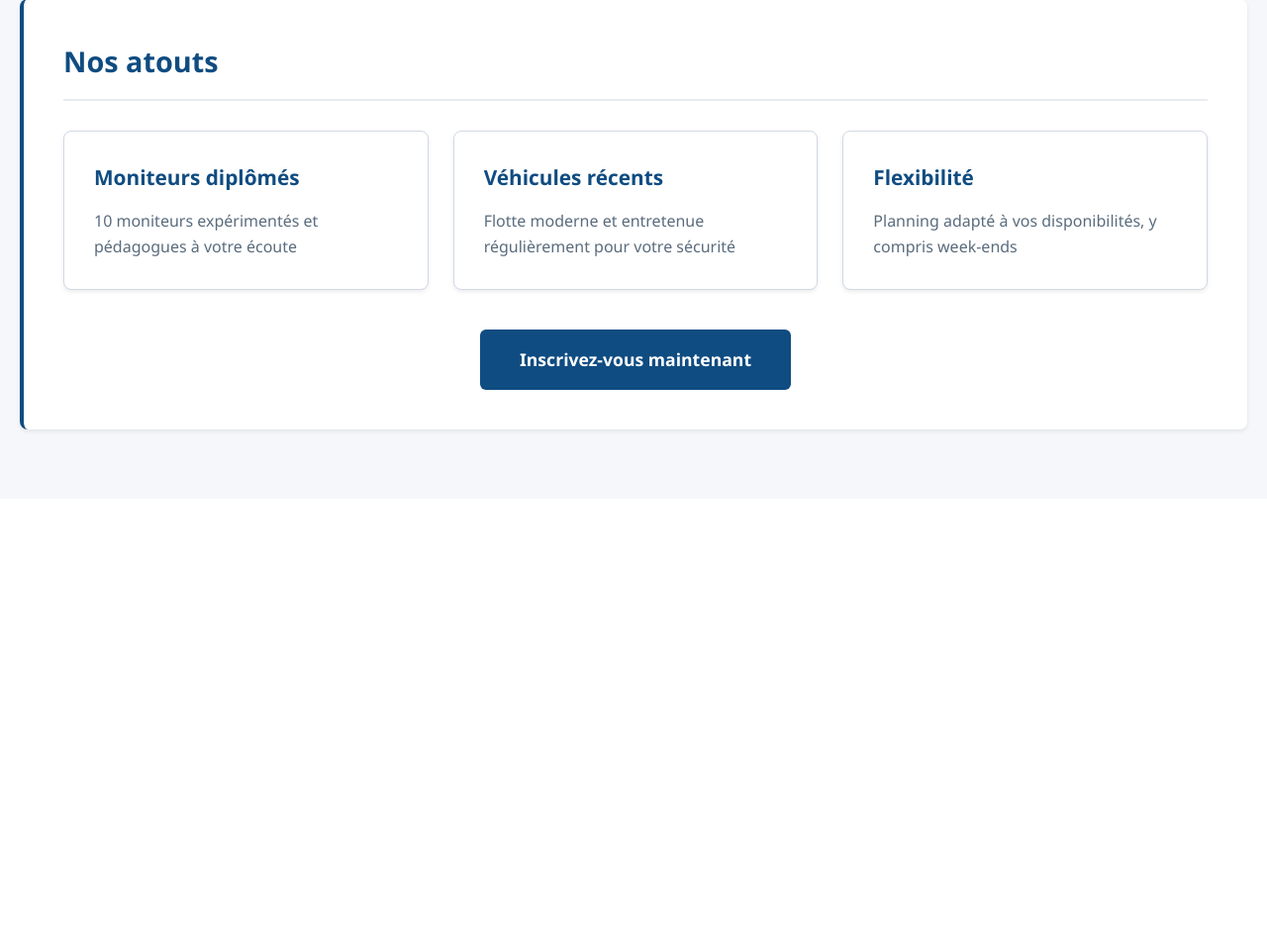
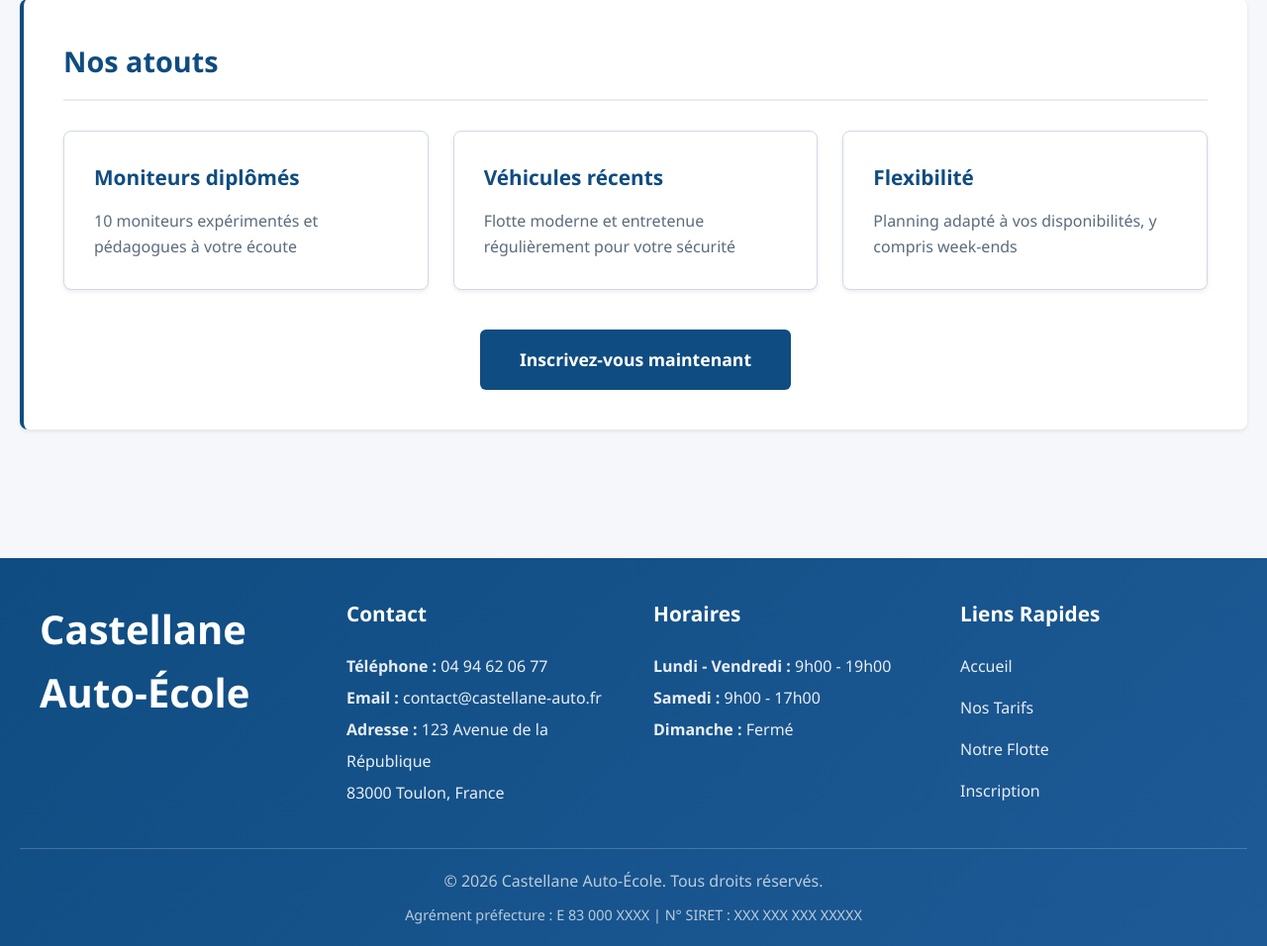
Before and after one commit to vlndkaizen/PPE, a PHP site: page / in a window 1280 px wide. Shown: the part 1228-2184 px from the top of the page at 99% size. Before the commit the page ends 1666 px from the top, so only its background shows below. Run offline with PHP 8.4, Linux system fonts and the light colour scheme.

Commit message:
modifications peut problématiques

```diff
--- a/index.php
+++ b/index.php
@@ -7,9 +7,60 @@ $message = '';
 $leCandidat = $leMoniteur = $leVehicule = $leCours = null;
 $lescandidats = $lesmoniteurs = $lesvehicules = $lescours = array();
 
+// === FONCTION DE VALIDATION ===
+function validerDonnees($data, $isInscription = false) {
+    $erreurs = [];
+
+    // VALIDATION NOM/PRÉNOM : que des lettres, espaces, tirets
+    if (!empty($data['nom']) && !preg_match("/^[a-zA-ZÀ-ÿ\s\-']+$/u", $data['nom'])) {
+        $erreurs[] = "Le nom ne peut contenir que des lettres.";
+    }
+    if (!empty($data['prenom']) && !preg_match("/^[a-zA-ZÀ-ÿ\s\-']+$/u", $data['prenom'])) {
+        $erreurs[] = "Le prénom ne peut contenir que des lettres.";
+    }
+
+    // VALIDATION EMAIL : format valide
+    if (!empty($data['email']) && !filter_var($data['email'], FILTER_VALIDATE_EMAIL)) {
+        $erreurs[] = "L'email doit être valide (contenir @ et un domaine comme .fr, .com).";
+    }
+
+    // VALIDATION TÉLÉPHONE : minimum 10 chiffres, que des chiffres
+    if (!empty($data['tel'])) {
+        $tel_propre = preg_replace('/[^0-9]/', '', $data['tel']); // Enlever espaces/tirets
+        if (strlen($tel_propre) < 10) {
+            $erreurs[] = "Le téléphone doit contenir au moins 10 chiffres.";
+        }
+        if (!preg_match("/^[0-9\s\-\+\(\)]+$/", $data['tel'])) {
+            $erreurs[] = "Le téléphone ne peut contenir que des chiffres, espaces, +, -, (, ).";
+        }
+    }
+
+    // VALIDATION DATES : code ≠ permis
+    if (!empty($data['date_code']) && !empty($data['date_permis'])) {
+        if ($data['date_code'] === $data['date_permis']) {
+            $erreurs[] = "La date prévue du code ne peut pas être identique à celle du permis.";
+        }
+        // Date permis doit être après date code
+        if (strtotime($data['date_permis']) < strtotime($data['date_code'])) {
+            $erreurs[] = "La date du permis doit être postérieure à celle du code.";
+        }
+    }
+
+    // VALIDATION MOT DE PASSE (inscription uniquement)
+    if ($isInscription) {
+        if (empty($data['mdp'])) {
+            $erreurs[] = "Le mot de passe est obligatoire.";
+        }
+        if (!empty($data['mdp']) && !empty($data['mdp2']) && $data['mdp'] !== $data['mdp2']) {
+            $erreurs[] = "Les mots de passe ne correspondent pas.";
+        }
+    }
+
+    return $erreurs;
+}
+
 // === CONNEXION (ADMIN / CANDIDAT / MONITEUR) ===
 if (isset($_POST['Connexion'])) {
-    // Vérifier admin
     $user = $unControleur->verifConnexion($_POST['email'], $_POST['mdp']);
     if ($user) {
         $_SESSION['email'] = $user['email'];
@@ -19,7 +70,6 @@ if (isset($_POST['Connexion'])) {
         exit();
     }
 
-    // Vérifier candidat
     $candidat = $unControleur->verifConnexionCandidat($_POST['email'], $_POST['mdp']);
     if ($candidat) {
         $_SESSION['email'] = $candidat['email'];
@@ -27,11 +77,13 @@ if (isset($_POST['Connexion'])) {
         $_SESSION['prenom'] = $candidat['prenom'];
         $_SESSION['idcandidat'] = $candidat['idcandidat'];
         $_SESSION['role'] = 'candidat';
+        // AJOUT: Stocker les dates prévues en session
+        $_SESSION['date_prevue_code'] = $candidat['date_prevue_code'];
+        $_SESSION['date_prevue_permis'] = $candidat['date_prevue_permis'];
         header("Location: index.php?page=50");
         exit();
     }
 
-    // AJOUT: Vérifier moniteur
     $moniteur = $unControleur->verifConnexionMoniteur($_POST['email'], $_POST['mdp']);
     if ($moniteur) {
         $_SESSION['email'] = $moniteur['email'];
@@ -48,129 +100,102 @@ if (isset($_POST['Connexion'])) {
 
 // === INSCRIPTION ===
 if (isset($_POST['Sinscrire'])) {
-    if (!isset($_POST['mdp'], $_POST['mdp2']) || $_POST['mdp'] !== $_POST['mdp2']) {
-        $message = '<div class="alert alert-error">Les mots de passe ne correspondent pas.</div>';
+    $erreurs = validerDonnees($_POST, true);
+
+    if (empty($erreurs)) {
+        // Vérifier si l'email existe déjà
+        try {
+            $unControleur->insert_candidat($_POST);
+            $message = '<div class="alert alert-success">✅ Inscription réussie ! Nous vous contacterons sous 24h.</div>';
+        } catch (Exception $e) {
+            if (strpos($e->getMessage(), 'Duplicate entry') !== false || strpos($e->getMessage(), '1062') !== false) {
+                $message = '<div class="alert alert-error">❌ Cet email est déjà utilisé. Veuillez en choisir un autre.</div>';
             } else {
-        $unControleur->insert_candidat($_POST);
-        $message = '<div class="alert alert-success">Inscription réussie ! Nous vous contacterons sous 24h.</div>';
+                $message = '<div class="alert alert-error">❌ Erreur lors de l\'inscription. Veuillez réessayer.</div>';
+            }
+        }
+    } else {
+        $message = '<div class="alert alert-error">❌ ' . implode('<br>', $erreurs) . '</div>';
     }
 }
 
-
-
 // === GESTION ADMIN ===
 if (isset($_SESSION['role']) && $_SESSION['role'] == 'admin') {
-    // Candidats
+
+    // CANDIDATS
     if (isset($_POST['valider'])) {
+        $erreurs = validerDonnees($_POST);
+        if (empty($erreurs)) {
+            try {
                 $unControleur->insert_candidat($_POST);
                 header("Location: index.php?page=5");
                 exit();
+            } catch (Exception $e) {
+                if (strpos($e->getMessage(), 'Duplicate entry') !== false) {
+                    $message = '<div class="alert alert-error">❌ Cet email existe déjà.</div>';
+                } else {
+                    $message = '<div class="alert alert-error">❌ Erreur lors de l\'ajout.</div>';
                 }
+            }
+        } else {
+            $message = '<div class="alert alert-error">❌ ' . implode('<br>', $erreurs) . '</div>';
+        }
+    }
+
     if (isset($_POST['Modifier'])) {
+        $erreurs = validerDonnees($_POST);
+        if (empty($erreurs)) {
             $unControleur->update_candidat($_POST);
             header("Location: index.php?page=5");
             exit();
+        } else {
+            $message = '<div class="alert alert-error">❌ ' . implode('<br>', $erreurs) . '</div>';
         }
+    }
+
     if (isset($_GET['action']) && $_GET['action'] == 'sup' && isset($_GET['idcandidat'])) {
         $unControleur->delete_candidat($_GET['idcandidat']);
         header("Location: index.php?page=5");
         exit();
     }
 
-    // Moniteurs
+    // MONITEURS
     if (isset($_POST['valider_moniteur'])) {
+        $erreurs = validerDonnees($_POST);
+        if (empty($erreurs)) {
+            try {
                 $unControleur->insert_moniteur($_POST);
                 header("Location: index.php?page=6");
                 exit();
+            } catch (Exception $e) {
+                if (strpos($e->getMessage(), 'Duplicate entry') !== false) {
+                    $message = '<div class="alert alert-error">❌ Cet email existe déjà.</div>';
                 }
+            }
+        } else {
+            $message = '<div class="alert alert-error">❌ ' . implode('<br>', $erreurs) . '</div>';
+        }
+    }
+
     if (isset($_POST['ModifierMoniteur'])) {
+        $erreurs = validerDonnees($_POST);
+        if (empty($erreurs)) {
             $unControleur->update_moniteur($_POST);
             header("Location: index.php?page=6");
             exit();
+        } else {
+            $message = '<div class="alert alert-error">❌ ' . implode('<br>', $erreurs) . '</div>';
         }
+    }
+
     if (isset($_GET['action']) && $_GET['action'] == 'supMoniteur' && isset($_GET['idmoniteur'])) {
         $unControleur->delete_moniteur($_GET['idmoniteur']);
         header("Location: index.php?page=6");
         exit();
     }
 
-    // Véhicules
+    // VÉHICULES
     if (isset($_POST['valider_vehicule'])) {
-
-    $uploadDir = __DIR__ . DIRECTORY_SEPARATOR . 'uploads' . DIRECTORY_SEPARATOR . 'vehicules' . DIRECTORY_SEPARATOR;
-
-    // créer le dossier si besoin
-    if (!is_dir($uploadDir)) {
-        mkdir($uploadDir, 0777, true);
-    }
-
-    $imageName = 'default-car.jpg';
-
-    if (!empty($_FILES['image']['name']) && $_FILES['image']['error'] === UPLOAD_ERR_OK) {
-        $allowedExt = ['jpg', 'jpeg', 'png', 'webp'];
-        $ext = strtolower(pathinfo($_FILES['image']['name'], PATHINFO_EXTENSION));
-
-        if (in_array($ext, $allowedExt, true) && $_FILES['image']['size'] <= 5 * 1024 * 1024) {
-
-            $imageName = uniqid('veh_', true) . '.' . $ext;
-            $destPath = $uploadDir . $imageName;
-
-            // IMPORTANT : vérifier que le move marche
-            if (!move_uploaded_file($_FILES['image']['tmp_name'], $destPath)) {
-                // si ça échoue, on revient au défaut
-                $imageName = 'default-car.jpg';
-            }
-        }
-    }
-
-    $_POST['image'] = $imageName;
-    $unControleur->insert_vehicule($_POST);
-    header("Location: index.php?page=7");
-    exit();
-}
-
-    if (isset($_POST['ModifierVehicule'])) {
-
-    $uploadDir = __DIR__ . DIRECTORY_SEPARATOR . 'uploads' . DIRECTORY_SEPARATOR . 'vehicules' . DIRECTORY_SEPARATOR;
-
-    if (!is_dir($uploadDir)) {
-        mkdir($uploadDir, 0777, true);
-    }
-
-    // récupérer l'ancien véhicule
-    $vehicule = $unControleur->selectWhere_vehicule($_POST['idvehicule']);
-    $imageName = $vehicule['image'] ?? 'default-car.jpg';
-
-    if (!empty($_FILES['image']['name']) && $_FILES['image']['error'] === UPLOAD_ERR_OK) {
-        $allowedExt = ['jpg', 'jpeg', 'png', 'webp'];
-        $ext = strtolower(pathinfo($_FILES['image']['name'], PATHINFO_EXTENSION));
-
-        if (in_array($ext, $allowedExt, true) && $_FILES['image']['size'] <= 5 * 1024 * 1024) {
-
-            $newName = uniqid('veh_', true) . '.' . $ext;
-            $destPath = $uploadDir . $newName;
-
-            if (move_uploaded_file($_FILES['image']['tmp_name'], $destPath)) {
-                $imageName = $newName; // on remplace seulement si move OK
-            }
-        }
-    }
-
-    $_POST['image'] = $imageName;
-    $unControleur->update_vehicule($_POST);
-    header("Location: index.php?page=7");
-    exit();
-}
-
-    if (isset($_GET['action']) && $_GET['action'] == 'supVehicule' && isset($_GET['idvehicule'])) {
-        $unControleur->delete_vehicule($_GET['idvehicule']);
-        header("Location: index.php?page=7");
-        exit();
-    }
-
-    // MODIF: Véhicules avec gestion upload image
-    if (isset($_POST['valider_vehicule'])) {
-        // Gestion de l'upload d'image
         $imageName = 'default-car.jpg';
         if (isset($_FILES['image']) && $_FILES['image']['error'] == 0) {
             $allowed = ['jpg', 'jpeg', 'png', 'webp'];
@@ -179,6 +204,9 @@ if (isset($_SESSION['role']) && $_SESSION['role'] == 'admin') {
 
             if (in_array($ext, $allowed) && $_FILES['image']['size'] <= 5000000) {
                 $imageName = uniqid() . '.' . $ext;
+                if (!is_dir('uploads/vehicules')) {
+                    mkdir('uploads/vehicules', 0777, true);
+                }
                 move_uploaded_file($_FILES['image']['tmp_name'], 'uploads/vehicules/' . $imageName);
             }
         }
@@ -189,7 +217,6 @@ if (isset($_SESSION['role']) && $_SESSION['role'] == 'admin') {
     }
 
     if (isset($_POST['ModifierVehicule'])) {
-        // Si une nouvelle image est uploadée
         if (isset($_FILES['image']) && $_FILES['image']['error'] == 0) {
             $allowed = ['jpg', 'jpeg', 'png', 'webp'];
             $filename = $_FILES['image']['name'];
@@ -197,11 +224,13 @@ if (isset($_SESSION['role']) && $_SESSION['role'] == 'admin') {
 
             if (in_array($ext, $allowed) && $_FILES['image']['size'] <= 5000000) {
                 $imageName = uniqid() . '.' . $ext;
+                if (!is_dir('uploads/vehicules')) {
+                    mkdir('uploads/vehicules', 0777, true);
+                }
                 move_uploaded_file($_FILES['image']['tmp_name'], 'uploads/vehicules/' . $imageName);
                 $_POST['image'] = $imageName;
             }
         } else {
-            // Garder l'ancienne image si pas de nouvelle
             $vehicule = $unControleur->selectWhere_vehicule($_POST['idvehicule']);
             $_POST['image'] = $vehicule['image'];
         }
@@ -215,9 +244,8 @@ if (isset($_SESSION['role']) && $_SESSION['role'] == 'admin') {
         header("Location: index.php?page=7");
         exit();
     }
-}
 
-    // AJOUT: Cours
+    // COURS
     if (isset($_POST['planifier'])) {
         $unControleur->insert_cours($_POST);
         header("Location: index.php?page=8");
@@ -233,7 +261,7 @@ if (isset($_SESSION['role']) && $_SESSION['role'] == 'admin') {
         header("Location: index.php?page=8");
         exit();
     }
-
+}
 
 // === DÉCONNEXION ===
 if (isset($_GET['page']) && $_GET['page'] == 9) {
@@ -253,6 +281,19 @@ if (isset($_GET['page']) && $_GET['page'] == 9) {
 <body>
 
 <?php include("vue/entete.php"); ?>
+
+<!-- AJOUT: Affichage dates candidat sur toutes ses pages -->
+<?php if (isset($_SESSION['role']) && $_SESSION['role'] == 'candidat'): ?>
+    <div style="background: linear-gradient(135deg, #1E5A96 0%, #1E5A96 100%); color: white; padding: 15px 20px; text-align: center; font-weight: 600;">
+        Dates prévues :
+        <span style="margin: 0 20px;">
+            Code : <?= !empty($_SESSION['date_prevue_code']) ? date('d/m/Y', strtotime($_SESSION['date_prevue_code'])) : 'Non définie' ?>
+        </span>
+        <span>
+            Permis : <?= !empty($_SESSION['date_prevue_permis']) ? date('d/m/Y', strtotime($_SESSION['date_prevue_permis'])) : 'Non définie' ?>
+        </span>
+    </div>
+<?php endif; ?>
 
 <main>
     <?php if($message) echo $message; ?>
@@ -277,8 +318,7 @@ if (isset($_GET['page']) && $_GET['page'] == 9) {
         case 22: include("vue/public/permis_moto.php"); break;
         case 99: include("vue/vue_connexion.php"); break;
 
-        // PAGES CANDIDAT
-        case 50: // Planning candidat
+        case 50:
             if (isset($_SESSION['role']) && $_SESSION['role'] == 'candidat') {
                 $lescours = $unControleur->selectCours_byCandidat($_SESSION['idcandidat']);
                 $nbRestants = $unControleur->countCoursRestants($_SESSION['idcandidat']);
@@ -289,8 +329,7 @@ if (isset($_GET['page']) && $_GET['page'] == 9) {
             }
             break;
 
-        // AJOUT: PAGES MONITEUR
-        case 60: // Planning moniteur
+        case 60:
             if (isset($_SESSION['role']) && $_SESSION['role'] == 'moniteur') {
                 $lescours = $unControleur->selectCours_byMoniteur($_SESSION['idmoniteur']);
                 include("vue/admin/vue_planning_moniteur.php");
@@ -300,8 +339,7 @@ if (isset($_GET['page']) && $_GET['page'] == 9) {
             }
             break;
 
-        // PAGES ADMIN
-        case 5: // Candidats
+        case 5:
             if (isset($_SESSION['role']) && $_SESSION['role'] == 'admin') {
                 if (isset($_GET['action']) && $_GET['action'] == 'edit') {
                     $leCandidat = $unControleur->selectWhere_candidat($_GET['idcandidat']);
@@ -315,7 +353,7 @@ if (isset($_GET['page']) && $_GET['page'] == 9) {
             }
             break;
 
-        case 6: // Moniteurs
+        case 6:
             if (isset($_SESSION['role']) && $_SESSION['role'] == 'admin') {
                 if (isset($_GET['action']) && $_GET['action'] == 'editMoniteur') {
                     $leMoniteur = $unControleur->selectWhere_moniteur($_GET['idmoniteur']);
@@ -329,7 +367,7 @@ if (isset($_GET['page']) && $_GET['page'] == 9) {
             }
             break;
 
-        case 7: // Véhicules
+        case 7:
             if (isset($_SESSION['role']) && $_SESSION['role'] == 'admin') {
                 if (isset($_GET['action']) && $_GET['action'] == 'editVehicule') {
                     $leVehicule = $unControleur->selectWhere_vehicule($_GET['idvehicule']);
@@ -343,7 +381,7 @@ if (isset($_GET['page']) && $_GET['page'] == 9) {
             }
             break;
 
-        case 8: // AJOUT: Planning/Cours admin (CRUD complet)
+        case 8:
             if (isset($_SESSION['role']) && $_SESSION['role'] == 'admin') {
                 if (isset($_GET['action']) && $_GET['action'] == 'editCours') {
                     $leCours = $unControleur->selectWhere_cours($_GET['idcours']);
@@ -365,5 +403,7 @@ if (isset($_GET['page']) && $_GET['page'] == 9) {
     ?>
 </main>
 
+<?php include("vue/public/footer.php"); ?>
+
 </body>
 </html>
--- a/vue/admin/vue_select_candidat.php
+++ b/vue/admin/vue_select_candidat.php
@@ -21,6 +21,7 @@
                         <td><?= htmlspecialchars($unCandidat['nom']) ?></td>
                         <td><?= htmlspecialchars($unCandidat['prenom']) ?></td>
                         <td><?= htmlspecialchars($unCandidat['email']) ?></td>
+                        <td><?= htmlspecialchars($unCandidat['tel']) ?></td>
                         <td style="text-align:center;">
                             <a href="index.php?page=5&action=edit&idcandidat=<?= $unCandidat['idcandidat'] ?>">
                                 <img src="image/modifier.png" height="20" title="Modifier">
--- /dev/null
+++ b/vue/public/footer.php
@@ -0,0 +1,50 @@
+<footer style="background: linear-gradient(135deg, #0F4C81 0%, #1E5A96 100%); color: white; margin-top: 60px; padding: 40px 20px 20px;">
+    <div style="max-width: 1200px; margin: 0 auto; display: grid; grid-template-columns: repeat(auto-fit, minmax(250px, 1fr)); gap: 40px;">
+
+        <!-- À propos -->
+        <div>
+            <h3 style="color: #ffffff; margin-bottom: 20px; font-size: 2.5rem;">Castellane Auto-École</h3>
+
+        </div>
+
+        <!-- Contact -->
+        <div>
+            <h3 style="color: #ffffff; margin-bottom: 20px; font-size: 1.3rem;">Contact</h3>
+            <p style="line-height: 2; color: rgba(255,255,255,0.9);">
+                <strong>Téléphone :</strong> 04 94 62 06 77<br>
+                <strong>Email :</strong> contact@castellane-auto.fr<br>
+                <strong>Adresse :</strong> 123 Avenue de la République<br>
+                83000 Toulon, France
+            </p>
+        </div>
+
+        <!-- Horaires -->
+        <div>
+            <h3 style="color: #ffffff; margin-bottom: 20px; font-size: 1.3rem;">Horaires</h3>
+            <p style="line-height: 2; color: rgba(255,255,255,0.9);">
+                <strong>Lundi - Vendredi :</strong> 9h00 - 19h00<br>
+                <strong>Samedi :</strong> 9h00 - 17h00<br>
+                <strong>Dimanche :</strong> Fermé
+            </p>
+        </div>
+
+        <!-- Liens rapides -->
+        <div>
+            <h3 style="color: #ffffff; margin-bottom: 20px; font-size: 1.3rem;">Liens Rapides</h3>
+            <p style="line-height: 2;">
+                <a href="index.php?page=1" style="color: rgba(255,255,255,0.9); text-decoration: none; display: block; margin-bottom: 10px;">Accueil</a>
+                <a href="index.php?page=2" style="color: rgba(255,255,255,0.9); text-decoration: none; display: block; margin-bottom: 10px;">Nos Tarifs</a>
+                <a href="index.php?page=3" style="color: rgba(255,255,255,0.9); text-decoration: none; display: block; margin-bottom: 10px;">Notre Flotte</a>
+                <a href="index.php?page=10" style="color: rgba(255,255,255,0.9); text-decoration: none; display: block;">Inscription</a>
+            </p>
+        </div>
+    </div>
+
+    <!-- Copyright -->
+    <div style="border-top: 1px solid rgba(255,255,255,0.2); margin-top: 40px; padding-top: 20px; text-align: center; color: rgba(255,255,255,0.7);">
+        <p>&copy; <?= date('Y') ?> Castellane Auto-École. Tous droits réservés.</p>
+        <p style="margin-top: 10px; font-size: 0.9rem;">
+            Agrément préfecture : E 83 000 XXXX | N° SIRET : XXX XXX XXX XXXXX
+        </p>
+    </div>
+</footer>
```
Lines whose indentation alone changed are shown as unchanged.
